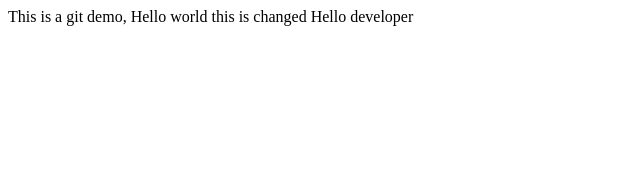
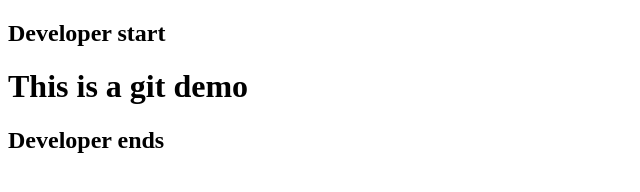
Before and after one commit to anilsebastin/git-example, a plain HTML site: page index.html in a window 1280 px wide. Shown: the whole page, without its empty margins (0-640 px from the left). Drawn offline with Linux system fonts and the light colour scheme.

Commit message:
dev title chaged

```diff
--- a/index.html
+++ b/index.html
@@ -6,6 +6,8 @@
     <title>Document</title>
   </head>
   <body>
-    This is a git demo, Hello world this is changed Hello developer
+    <h2>Developer start</h2>
+    <h1>This is a git demo</h1>
+    <h2>Developer ends</h2>
   </body>
 </html>
```
